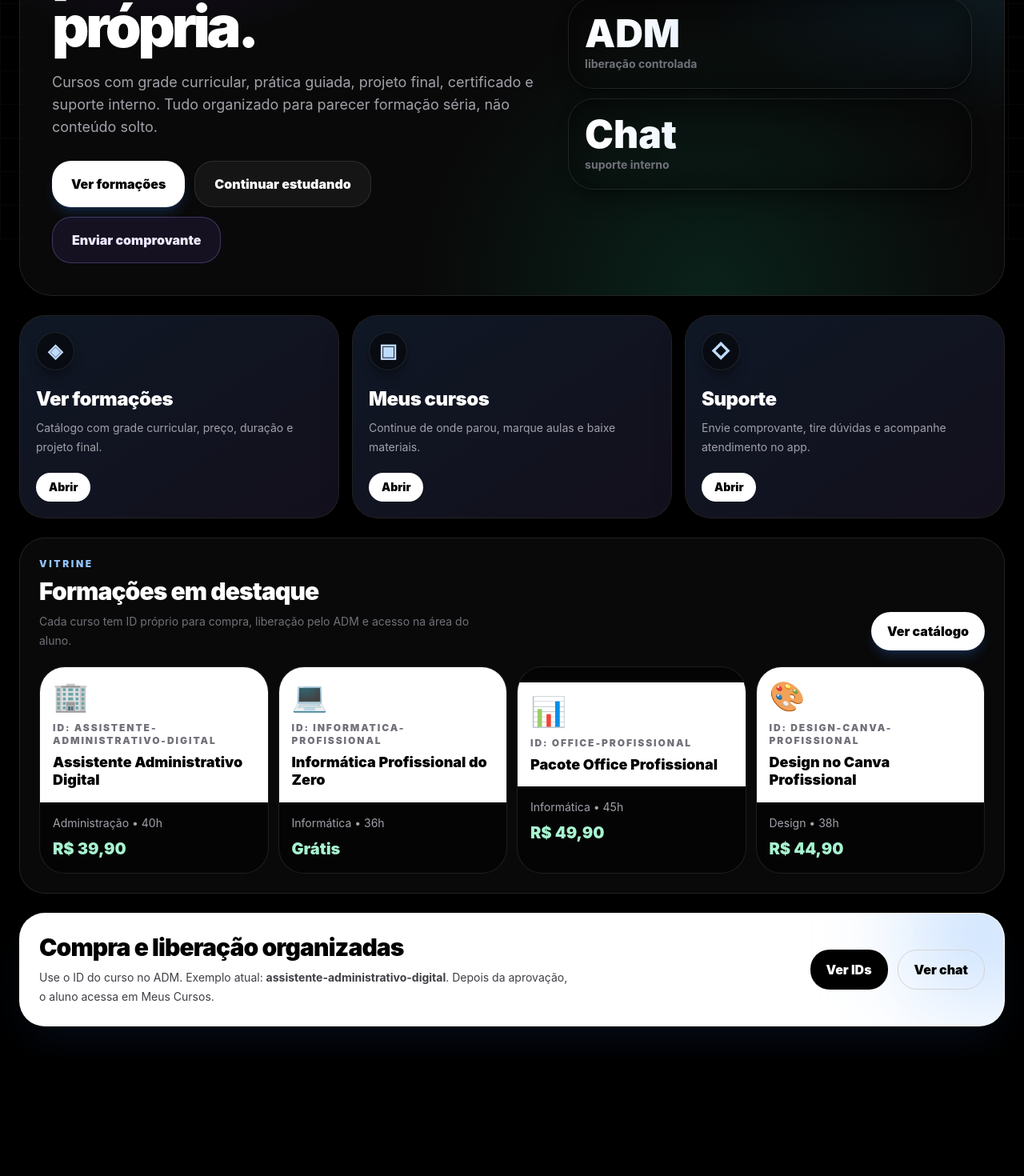
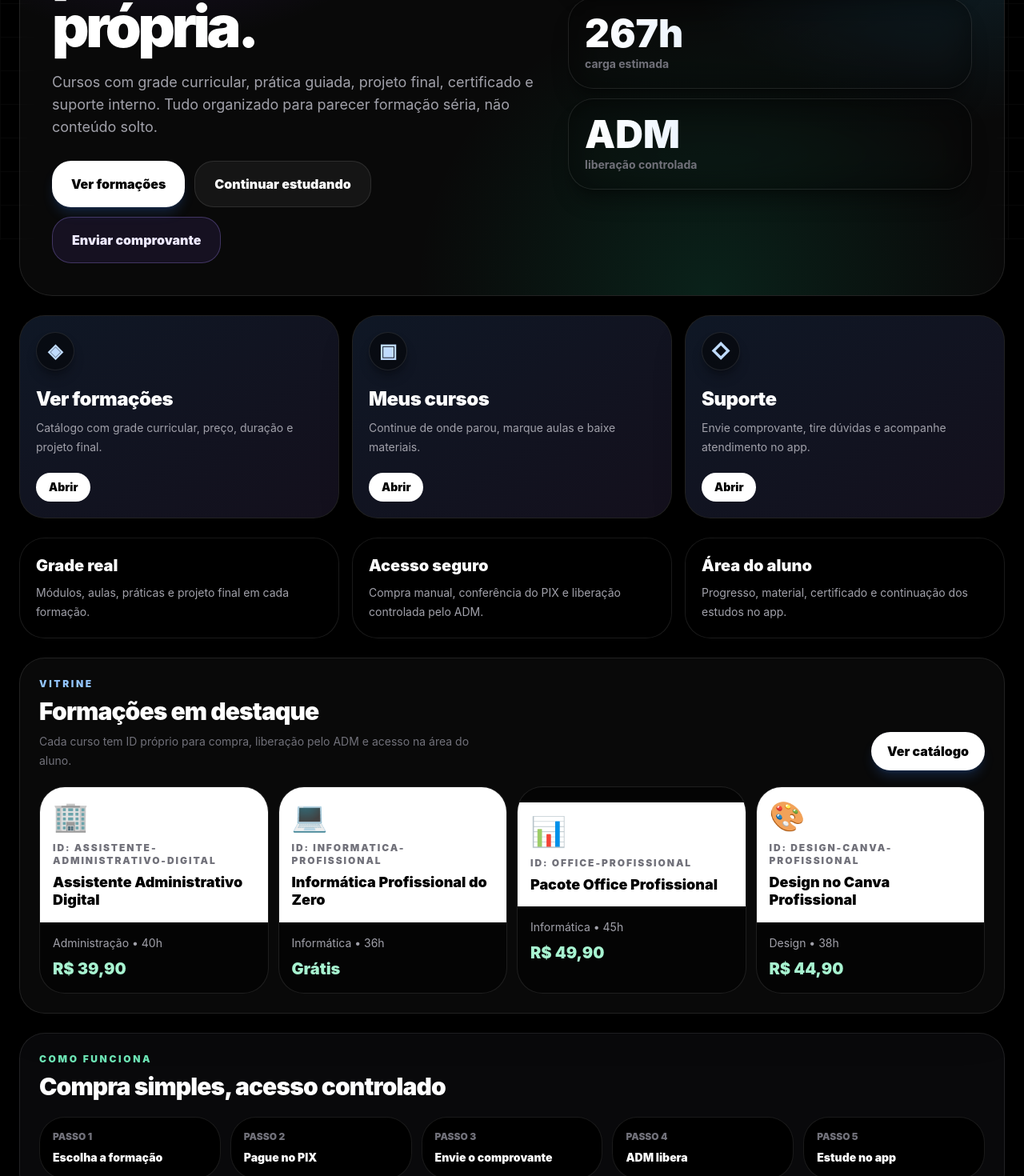
Before and after one commit to thiagodouglas19t-lang/Thklayus-hub, a React (Vite) app: page / in a window 1280 px wide. Shown: the part 500-1970 px from the top of the page at 80% size. Before the commit the page ends 1823 px from the top, so only its background shows below. Built offline with nearby package versions, Linux system fonts and the light colour scheme.

Commit message:
Escala home com funil e prova estrutural

```diff
--- a/src/pages/Home.tsx
+++ b/src/pages/Home.tsx
@@ -3,12 +3,22 @@ import { professionalCourses } from "../data/courses";
 export default function Home({ setPage }: any) {
   const populares = professionalCourses.slice(0, 4);
   const cursoExemplo = professionalCourses[0];
+  const totalAulas = professionalCourses.reduce((sum, course) => sum + course.modules.reduce((aulas, modulo) => aulas + modulo.lessons.length, 0), 0);
+  const totalHoras = professionalCourses.reduce((sum, course) => sum + Number.parseInt(course.duration) || sum, 0);
 
   const acoes = [
     { title: "Ver formações", text: "Catálogo com grade curricular, preço, duração e projeto final.", icon: "◈", page: "cursos" },
     { title: "Meus cursos", text: "Continue de onde parou, marque aulas e baixe materiais.", icon: "▣", page: "estudo" },
     { title: "Suporte", text: "Envie comprovante, tire dúvidas e acompanhe atendimento no app.", icon: "◇", page: "suporte" },
   ];
+
+  const diferenciais = [
+    ["Grade real", "Módulos, aulas, práticas e projeto final em cada formação."],
+    ["Acesso seguro", "Compra manual, conferência do PIX e liberação controlada pelo ADM."],
+    ["Área do aluno", "Progresso, material, certificado e continuação dos estudos no app."],
+  ];
+
+  const fluxo = ["Escolha a formação", "Pague no PIX", "Envie o comprovante", "ADM libera", "Estude no app"];
 
   return (
     <div className="space-y-6">
@@ -29,7 +39,7 @@ export default function Home({ setPage }: any) {
             </div>
           </div>
           <div className="grid gap-3">
-            {[[`${professionalCourses.length}`, "formações ativas"], ["PIX", "compra manual segura"], ["ADM", "liberação controlada"], ["Chat", "suporte interno"]].map(([valor, label]) => (
+            {[[`${professionalCourses.length}`, "formações ativas"], [`${totalAulas}`, "aulas práticas"], [`${totalHoras}h`, "carga estimada"], ["ADM", "liberação controlada"]].map(([valor, label]) => (
               <div key={label} className="rounded-3xl border border-white/10 bg-black/45 p-5 shadow-xl shadow-black/30 backdrop-blur-xl">
                 <p className="bg-gradient-to-r from-white to-blue-200 bg-clip-text text-3xl font-black text-transparent md:text-5xl">{valor}</p>
                 <p className="mt-1 text-sm font-bold text-zinc-500">{label}</p>
@@ -50,6 +60,15 @@ export default function Home({ setPage }: any) {
               <p className="mt-5 inline-flex rounded-2xl bg-white px-4 py-2 text-sm font-black text-black transition group-hover:scale-[1.03]">Abrir</p>
             </div>
           </button>
+        ))}
+      </section>
+
+      <section className="grid gap-4 md:grid-cols-3">
+        {diferenciais.map(([title, text]) => (
+          <div key={title} className="rounded-[2rem] border border-white/10 bg-black/35 p-5 shadow-xl shadow-black/20">
+            <h3 className="text-xl font-black text-white">{title}</h3>
+            <p className="mt-2 text-sm leading-6 text-zinc-400">{text}</p>
+          </div>
         ))}
       </section>
 
@@ -79,6 +98,19 @@ export default function Home({ setPage }: any) {
         </div>
       </section>
 
+      <section className="rounded-[2rem] border border-white/10 bg-zinc-950 p-5 shadow-2xl shadow-black/30 md:p-6">
+        <p className="text-xs font-black uppercase tracking-[0.22em] text-emerald-300">Como funciona</p>
+        <h3 className="mt-2 text-3xl font-black tracking-[-0.03em]">Compra simples, acesso controlado</h3>
+        <div className="mt-5 grid gap-3 md:grid-cols-5">
+          {fluxo.map((item, index) => (
+            <div key={item} className="rounded-3xl border border-white/10 bg-black p-4">
+              <p className="text-xs font-black text-zinc-500">PASSO {index + 1}</p>
+              <p className="mt-2 text-sm font-black text-white">{item}</p>
+            </div>
+          ))}
+        </div>
+      </section>
+
       <section className="relative overflow-hidden rounded-[2rem] border border-white/10 bg-white p-5 text-black shadow-2xl shadow-blue-500/10 md:p-6">
         <div className="pointer-events-none absolute -right-16 -top-16 h-44 w-44 rounded-full bg-blue-200 blur-3xl" />
         <div className="relative flex flex-wrap items-center justify-between gap-4">
```
